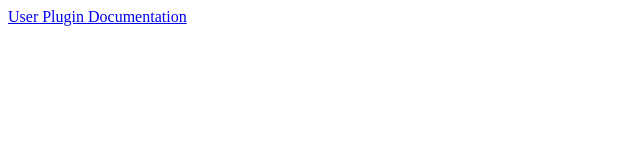
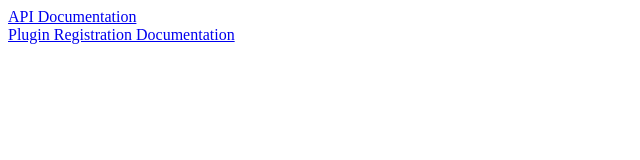
Before and after one commit to Zee1234/MoneyAPI, a plain HTML site: page index.html in a window 1280 px wide. Shown: the whole page, without its empty margins (0-640 px from the left). Drawn offline with Linux system fonts and the light colour scheme.

```diff
--- a/index.html
+++ b/index.html
@@ -1 +1,2 @@
-<a href="User.html">User Plugin Documentation</a>
+<a href="User.html">API Documentation</a><br>
+<a href="Registration.html">Plugin Registration Documentation</a>
```
Also changed, not shown: 2 other files.
